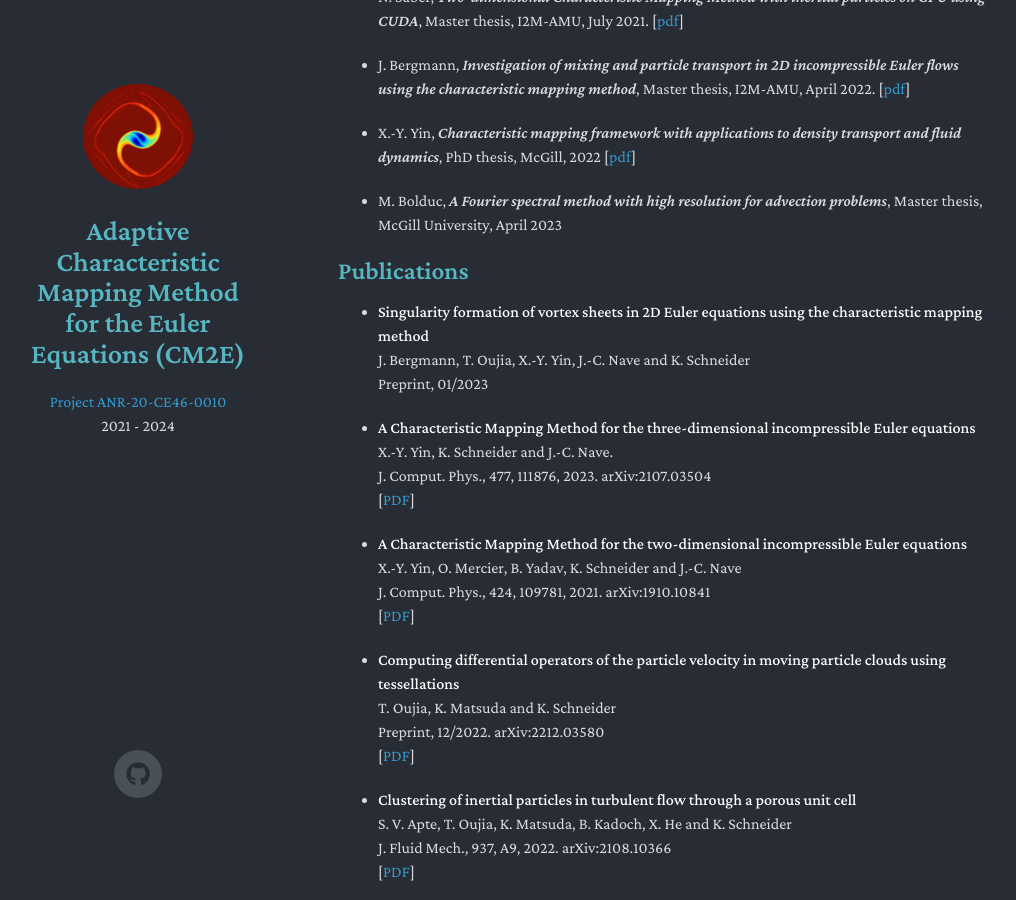
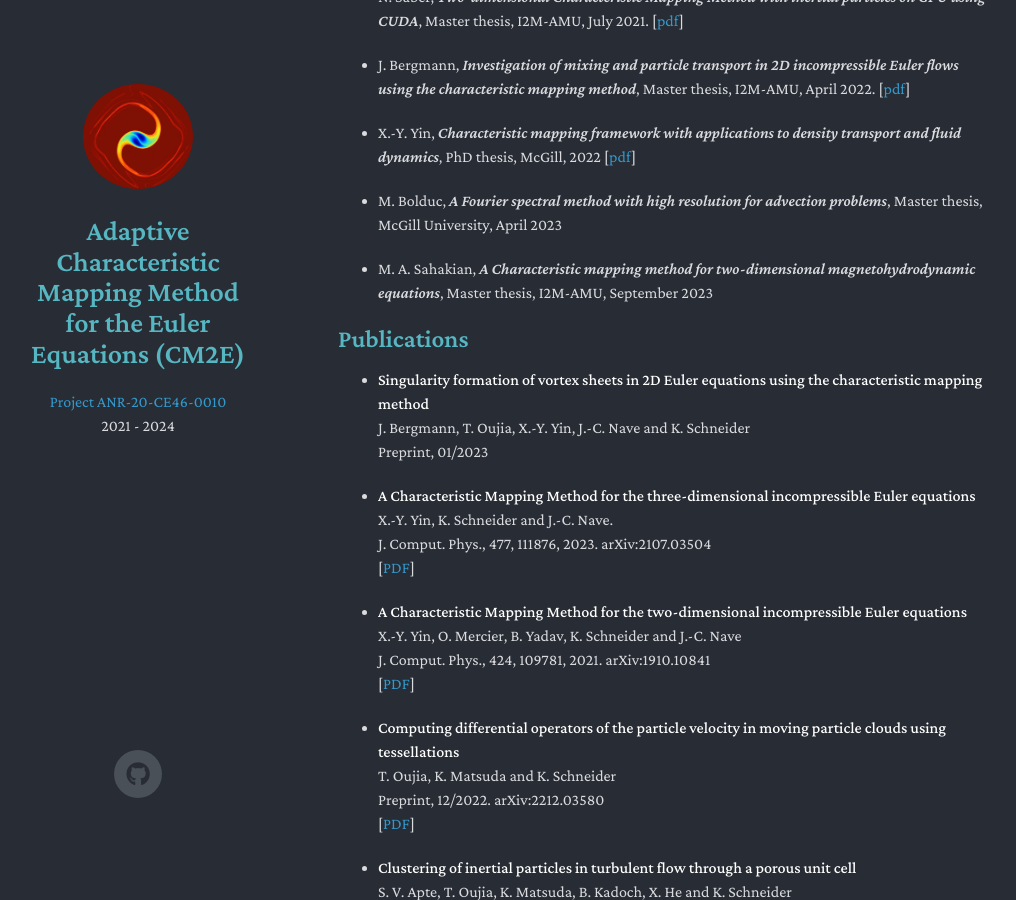
Before and after one commit to CharacteristicMappingMethod/CMM.github.io, a Jekyll site: the page built from index.markdown, in a window 1280 px wide and 900 px high, scrolled down 833 px. Shown: the whole window, without its empty margins (132-1148 px from the left). Built offline with Jekyll 4.4.1, drawn with Linux system fonts in a browser that asks for light colours; nearby versions of some CDN libraries; a style sheet for code colours, icons or effects is not loaded; some of the changed text lies outside the part shown.

Commit message:
Mark thesis

```diff
--- a/index.markdown
+++ b/index.markdown
@@ -38,6 +38,8 @@ Jean-Christophe Nave (coordinator)
 [[pdf](https://escholarship.mcgill.ca/concern/theses/4j03d476w)]
 
 - M. Bolduc, *A Fourier spectral method with high resolution for advection problems*, Master thesis, McGill University, April 2023
+
+- M. A. Sahakian, *A Characteristic mapping method for two-dimensional magnetohydrodynamic equations*, Master thesis, I2M-AMU, September 2023
 
 ## Publications
 
```
Also changed, not shown: other parts of index.markdown (+1 -1 lines).
